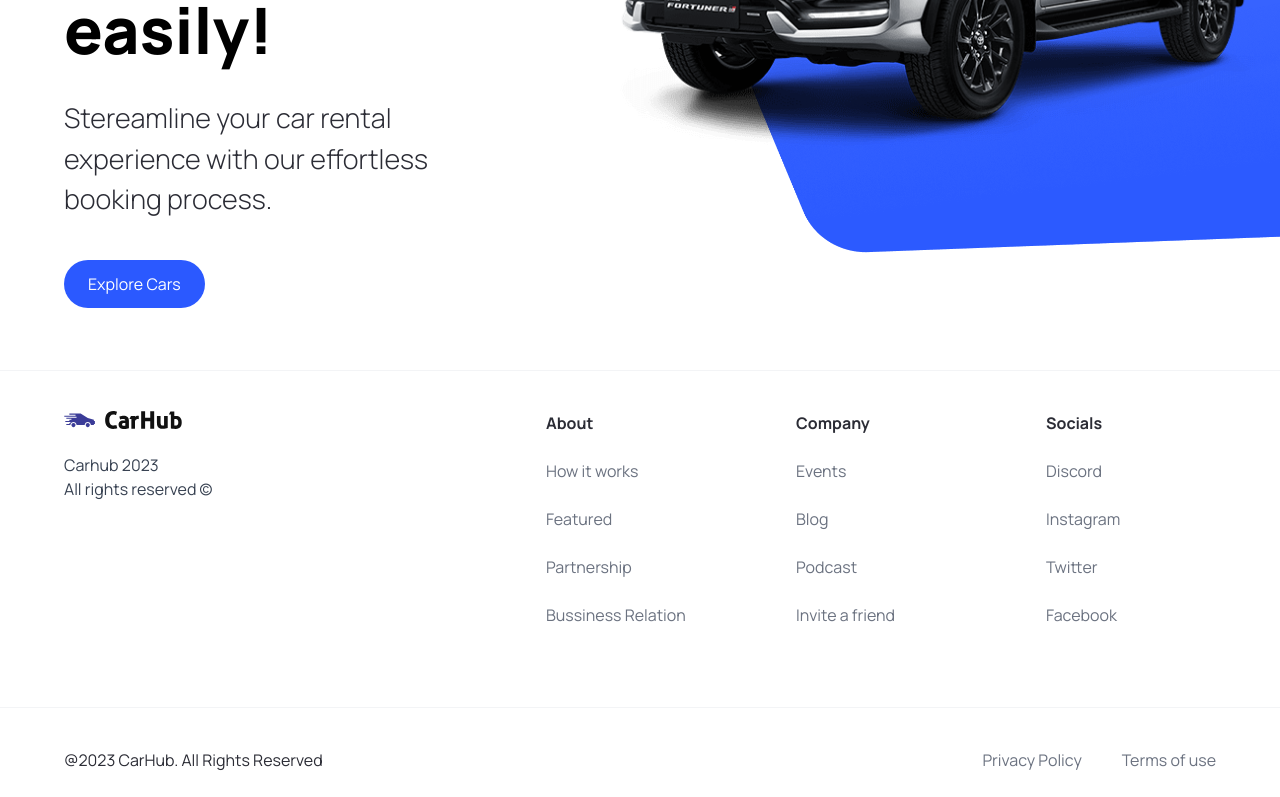
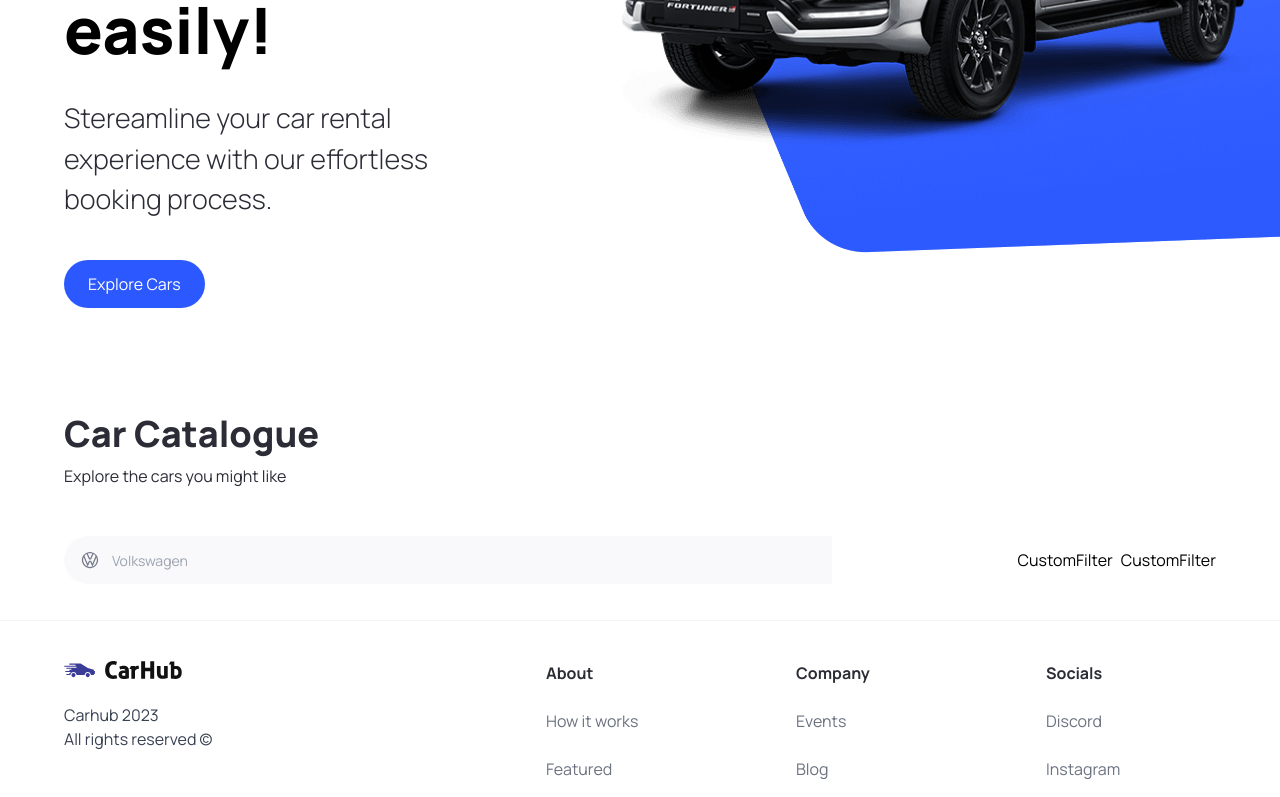
Before and after one commit to PatrickZimmerer/NEXT13-Car-App, a Next.js app: page / in a window 1280 px wide. Shown: the part 450-1247 px from the top of the page. Built offline with nearby package versions, Linux system fonts and the light colour scheme.

Commit message:
implemented search for manufacturer

```diff
--- a/app/page.tsx
+++ b/app/page.tsx
@@ -1,9 +1,22 @@
-import { Hero } from '@/components';
+import { CustomFilter, Hero, SearchBar } from '@/components';
 
 export default function Home() {
 	return (
 		<main className="overflow-hidden">
 			<Hero />
+			<div className="mt-12 padding-x padding-y max-width" id="discover">
+				<div className="home__text-container">
+					<h1 className="text-4xl font-extrabold">Car Catalogue</h1>
+					<p>Explore the cars you might like</p>
+				</div>
+				<div className="home__filters">
+					<SearchBar />
+					<div className="home__filter-container">
+						<CustomFilter title="fuel" />
+						<CustomFilter title="year" />
+					</div>
+				</div>
+			</div>
 		</main>
 	);
 }
--- a/components/Navbar.tsx
+++ b/components/Navbar.tsx
@@ -1,6 +1,6 @@
 import Link from 'next/link';
 import Image from 'next/image';
-import CustomButton from './CustomButton';
+import { CustomButton } from './';
 
 function Navbar() {
 	return (
--- a/components/SearchBar.tsx
+++ b/components/SearchBar.tsx
@@ -1,13 +1,15 @@
 'use client';
 
+import { useState } from 'react';
 import { SearchManufacturer } from './';
 
 function SearchBar() {
+	const [manufacturer, setManufacturer] = useState('');
 	function handleSearch() {}
 	return (
 		<form className="searchbar" onSubmit={handleSearch}>
 			<div className="searchbar__item">
-				<SearchManufacturer />
+				<SearchManufacturer manufacturer={manufacturer} setManufacturer={setManufacturer} />
 			</div>
 		</form>
 	);
--- a/components/SearchManufacturer.tsx
+++ b/components/SearchManufacturer.tsx
@@ -1,7 +1,84 @@
-import React from 'react';
+'use client';
+import { Combobox, Transition } from '@headlessui/react';
+import { SearchManufacturerProps } from '@/types';
+import Image from 'next/image';
+import { useState, Fragment } from 'react';
+import { manufacturers } from '@/constants';
 
-function SearchManufacturer() {
-	return <div>SearchManufacturer</div>;
+function SearchManufacturer({ manufacturer, setManufacturer }: SearchManufacturerProps) {
+	const [isShowing, setIsShowing] = useState(false);
+	const [query, setQuery] = useState('');
+
+	const filteredManufacturers =
+		query === ''
+			? manufacturers
+			: manufacturers.filter((item) =>
+					item.toLowerCase().replace(/\s+/g, '').includes(query.toLowerCase().replace(/\s+/g, ''))
+			  );
+	return (
+		<div onClick={() => setIsShowing((isShowing) => !isShowing)} className="search-manufacturer">
+			<Combobox value={manufacturer} onChange={setManufacturer}>
+				<div className="relative w-full">
+					<Combobox.Button className="absolute top-[14px]">
+						<Image src="/car-logo.svg" width={20} height={20} className="ml-4" alt="car logo" />
+					</Combobox.Button>
+					<Combobox.Input
+						className="search-manufacturer__input"
+						placeholder="Volkswagen"
+						displayValue={(manufacturer: string) => manufacturer}
+						onChange={(e) => setQuery(e.target.value)}
+					/>
+					<Transition
+						show={isShowing}
+						as={Fragment}
+						leave="transition ease-in duration-100"
+						leaveFrom="opacity-100"
+						leaveTo="opacity-0"
+						afterLeave={() => setQuery('')}
+					>
+						<Combobox.Options>
+							{filteredManufacturers.length === 0 && query !== '' ? (
+								<Combobox.Option value={query} className="search-manufacturer__option">
+									No results found
+								</Combobox.Option>
+							) : (
+								filteredManufacturers.map((item) => (
+									<Combobox.Option
+										key={item}
+										value={item}
+										className={({ active }) =>
+											`relative search-manufacturer__option ${
+												active ? 'bg-primary-blue text-white' : 'text-gray-900'
+											}`
+										}
+									>
+										{({ selected, active }) => (
+											<>
+												<span
+													className={`block truncate ${selected ? 'font-medium' : 'font-normal'}`}
+												>
+													{item}
+												</span>
+
+												{/* Show an active blue background color if the option is selected */}
+												{selected ? (
+													<span
+														className={`absolute inset-y-0 left-0 flex items-center pl-3 ${
+															active ? 'text-white' : 'text-pribg-primary-purple'
+														}`}
+													></span>
+												) : null}
+											</>
+										)}
+									</Combobox.Option>
+								))
+							)}
+						</Combobox.Options>
+					</Transition>
+				</div>
+			</Combobox>
+		</div>
+	);
 }
 
 export default SearchManufacturer;
--- a/components/index.ts
+++ b/components/index.ts
@@ -2,5 +2,8 @@
 import CustomButton from './CustomButton';
 import Navbar from './Navbar';
 import Footer from './Footer';
+import SearchBar from './SearchBar';
+import CustomFilter from './CustomFilter';
+import SearchManufacturer from './SearchManufacturer';
 
-export { Hero, CustomButton, Navbar, Footer };
+export { Hero, CustomButton, Navbar, Footer, SearchBar, CustomFilter, SearchManufacturer };
--- a/types/index.ts
+++ b/types/index.ts
@@ -9,3 +9,7 @@
 export interface CustomFilterProps {
 	title: string;
 }
+export interface SearchManufacturerProps {
+	manufacturer: string;
+	setManufacturer: (manufacturer: string) => void;
+}
```
